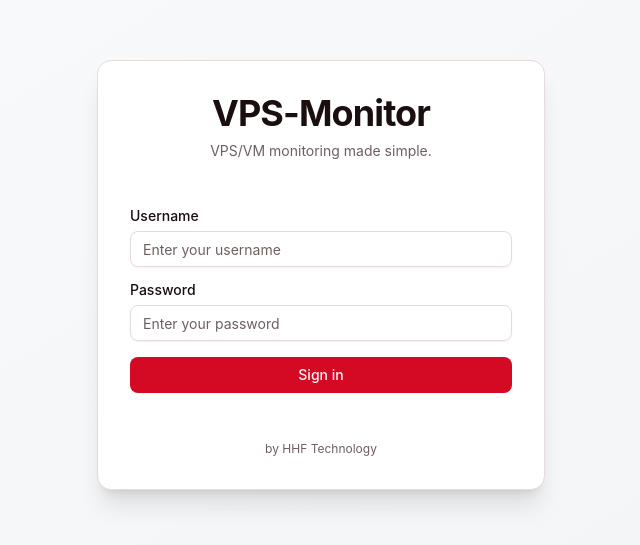
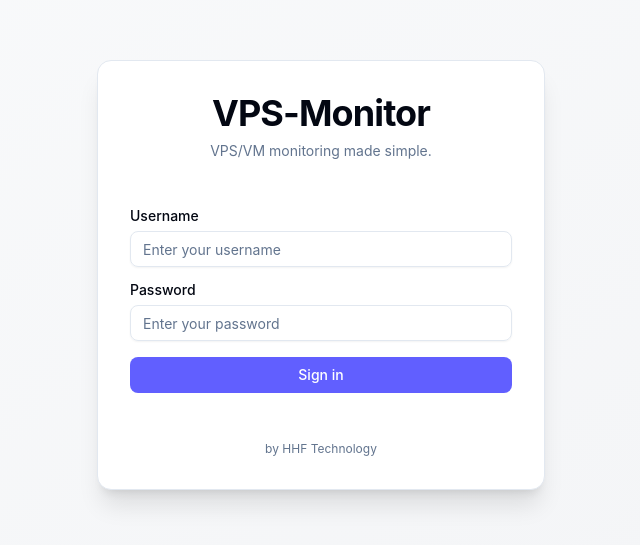
Before and after one commit to SakithaSamarathunga33/vps-monitor, a React (Vite) app in the folder frontend/: page /login in a window 1280 px wide. Shown: the part 125-670 px from the top of the page, without its empty margins (319-959 px from the left). Built offline with nearby package versions, Linux system fonts and the light colour scheme; no server answers; a web font is replaced by a local one.

Commit message:
feat(ui): replace red theme with slate/indigo design tokens

```diff
--- a/frontend/src/styles.css
+++ b/frontend/src/styles.css
@@ -31,77 +31,77 @@ code {
     source-code-pro, Menlo, Monaco, Consolas, "Courier New", monospace;
 }
 
-/* Red Theme - Light Mode */
+/* Indigo/Slate Theme - Light Mode */
 :root {
-  --background: oklch(0.98 0.005 15);
-  --foreground: oklch(0.18 0.02 15);
+  --background: oklch(0.984 0.003 247);
+  --foreground: oklch(0.13 0.028 261);
   --card: oklch(1 0 0);
-  --card-foreground: oklch(0.18 0.02 15);
+  --card-foreground: oklch(0.13 0.028 261);
   --popover: oklch(1 0 0);
-  --popover-foreground: oklch(0.18 0.02 15);
-  --primary: oklch(0.55 0.22 25);
-  --primary-foreground: oklch(0.98 0.005 15);
-  --secondary: oklch(0.95 0.015 15);
-  --secondary-foreground: oklch(0.35 0.05 15);
-  --muted: oklch(0.95 0.01 15);
-  --muted-foreground: oklch(0.5 0.02 15);
-  --accent: oklch(0.93 0.02 15);
-  --accent-foreground: oklch(0.55 0.22 25);
-  --destructive: oklch(0.55 0.22 25);
-  --destructive-foreground: oklch(0.98 0.005 15);
-  --border: oklch(0.9 0.015 15);
-  --input: oklch(0.9 0.015 15);
-  --ring: oklch(0.55 0.22 25);
-  --chart-1: oklch(0.55 0.22 25);
-  --chart-2: oklch(0.65 0.18 35);
-  --chart-3: oklch(0.45 0.15 15);
-  --chart-4: oklch(0.7 0.15 45);
-  --chart-5: oklch(0.6 0.2 20);
+  --popover-foreground: oklch(0.13 0.028 261);
+  --primary: oklch(0.585 0.233 277);
+  --primary-foreground: oklch(1 0 0);
+  --secondary: oklch(0.968 0.007 247);
+  --secondary-foreground: oklch(0.13 0.028 261);
+  --muted: oklch(0.968 0.007 247);
+  --muted-foreground: oklch(0.554 0.046 257);
+  --accent: oklch(0.941 0.018 272);
+  --accent-foreground: oklch(0.585 0.233 277);
+  --destructive: oklch(0.577 0.245 27);
+  --destructive-foreground: oklch(1 0 0);
+  --border: oklch(0.929 0.013 255);
+  --input: oklch(0.929 0.013 255);
+  --ring: oklch(0.585 0.233 277);
+  --chart-1: oklch(0.585 0.233 277);
+  --chart-2: oklch(0.769 0.147 70);
+  --chart-3: oklch(0.723 0.191 149);
+  --chart-4: oklch(0.577 0.245 27);
+  --chart-5: oklch(0.667 0.195 322);
   --radius: 0.625rem;
-  --sidebar: oklch(0.98 0.005 15);
-  --sidebar-foreground: oklch(0.18 0.02 15);
-  --sidebar-primary: oklch(0.55 0.22 25);
-  --sidebar-primary-foreground: oklch(0.98 0.005 15);
-  --sidebar-accent: oklch(0.93 0.02 15);
-  --sidebar-accent-foreground: oklch(0.55 0.22 25);
-  --sidebar-border: oklch(0.9 0.015 15);
-  --sidebar-ring: oklch(0.55 0.22 25);
+  --sidebar: oklch(0.984 0.003 247);
+  --sidebar-foreground: oklch(0.13 0.028 261);
+  --sidebar-primary: oklch(0.585 0.233 277);
+  --sidebar-primary-foreground: oklch(1 0 0);
+  --sidebar-accent: oklch(0.941 0.018 272);
+  --sidebar-accent-foreground: oklch(0.585 0.233 277);
+  --sidebar-border: oklch(0.929 0.013 255);
+  --sidebar-ring: oklch(0.585 0.233 277);
 }
 
-/* Red Theme - Dark Mode */
+/* Indigo/Slate Theme - Dark Mode */
 .dark {
-  --background: oklch(0.15 0.015 15);
-  --foreground: oklch(0.95 0.005 15);
-  --card: oklch(0.18 0.015 15);
-  --card-foreground: oklch(0.95 0.005 15);
-  --popover: oklch(0.18 0.015 15);
-  --popover-foreground: oklch(0.95 0.005 15);
-  --primary: oklch(0.6 0.2 25);
-  --primary-foreground: oklch(0.15 0.015 15);
-  --secondary: oklch(0.25 0.02 15);
-  --secondary-foreground: oklch(0.9 0.005 15);
-  --muted: oklch(0.25 0.015 15);
-  --muted-foreground: oklch(0.65 0.02 15);
-  --accent: oklch(0.28 0.025 20);
-  --accent-foreground: oklch(0.6 0.2 25);
-  --destructive: oklch(0.5 0.2 25);
-  --destructive-foreground: oklch(0.95 0.005 15);
-  --border: oklch(0.28 0.02 15);
-  --input: oklch(0.28 0.02 15);
-  --ring: oklch(0.6 0.2 25);
-  --chart-1: oklch(0.6 0.2 25);
-  --chart-2: oklch(0.65 0.18 35);
-  --chart-3: oklch(0.55 0.15 20);
-  --chart-4: oklch(0.7 0.15 45);
-  --chart-5: oklch(0.58 0.2 30);
-  --sidebar: oklch(0.18 0.015 15);
-  --sidebar-foreground: oklch(0.95 0.005 15);
-  --sidebar-primary: oklch(0.6 0.2 25);
-  --sidebar-primary-foreground: oklch(0.95 0.005 15);
-  --sidebar-accent: oklch(0.28 0.025 20);
-  --sidebar-accent-foreground: oklch(0.6 0.2 25);
-  --sidebar-border: oklch(0.28 0.02 15);
-  --sidebar-ring: oklch(0.6 0.2 25);
+  --background: oklch(0.085 0.022 261);
+  --foreground: oklch(0.968 0.007 247);
+  --card: oklch(0.12 0.024 265);
+  --card-foreground: oklch(0.968 0.007 247);
+  --popover: oklch(0.12 0.024 265);
+  --popover-foreground: oklch(0.968 0.007 247);
+  --primary: oklch(0.585 0.233 277);
+  --primary-foreground: oklch(1 0 0);
+  --secondary: oklch(0.175 0.035 262);
+  --secondary-foreground: oklch(0.968 0.007 247);
+  --muted: oklch(0.095 0.02 263);
+  --muted-foreground: oklch(0.44 0.037 259);
+  --accent: oklch(0.175 0.035 262);
+  --accent-foreground: oklch(0.585 0.233 277);
+  --destructive: oklch(0.577 0.245 27);
+  --destructive-foreground: oklch(1 0 0);
+  --border: oklch(0.175 0.035 262);
+  --input: oklch(0.175 0.035 262);
+  --ring: oklch(0.585 0.233 277);
+  --chart-1: oklch(0.585 0.233 277);
+  --chart-2: oklch(0.769 0.147 70);
+  --chart-3: oklch(0.723 0.191 149);
+  --chart-4: oklch(0.577 0.245 27);
+  --chart-5: oklch(0.667 0.195 322);
+  --sidebar: oklch(0.12 0.024 265);
+  --sidebar-foreground: oklch(0.968 0.007 247);
+  --sidebar-primary: oklch(0.585 0.233 277);
+  --sidebar-primary-foreground: oklch(1 0 0);
+  --sidebar-accent: oklch(0.175 0.035 262);
+  --sidebar-accent-foreground: oklch(0.585 0.233 277);
+  --sidebar-border: oklch(0.175 0.035 262);
+  --sidebar-ring: oklch(0.585 0.233 277);
 }
 
 @theme inline {
```
